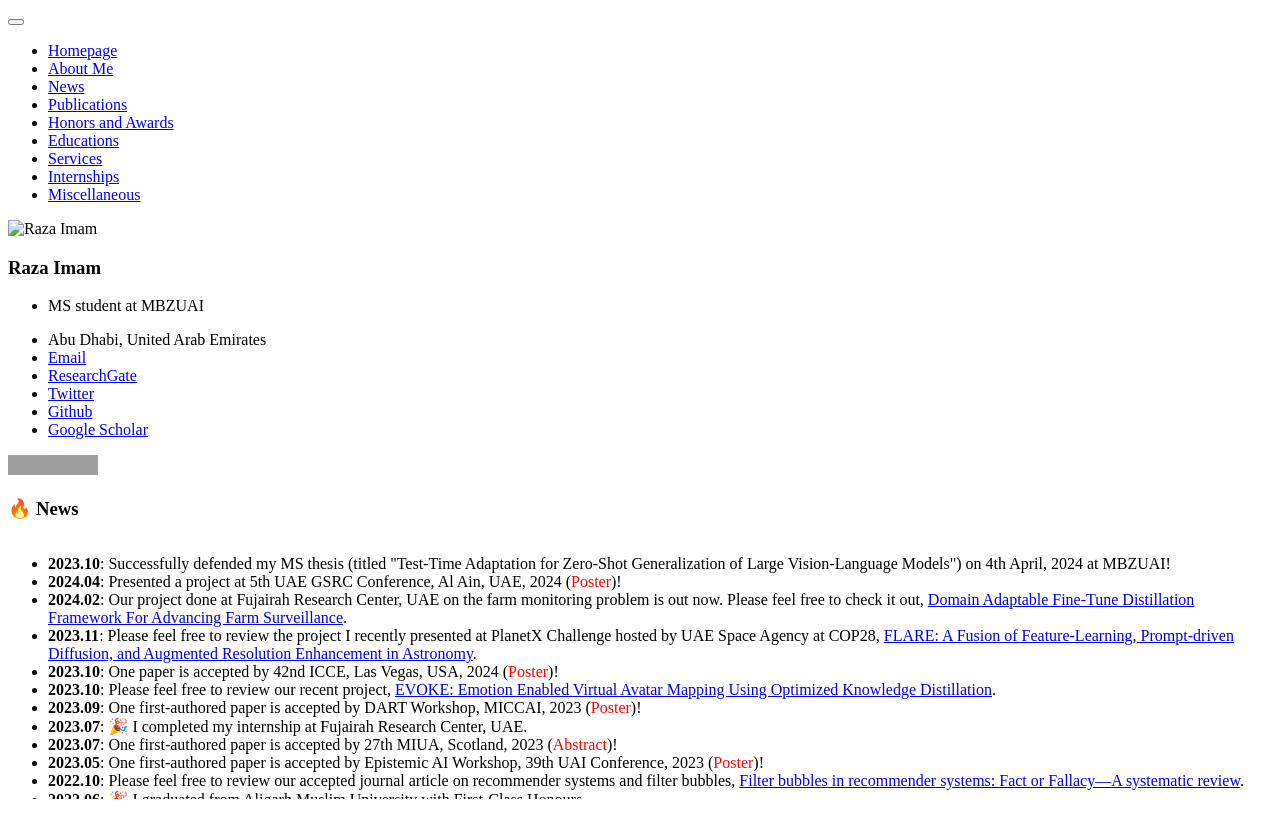
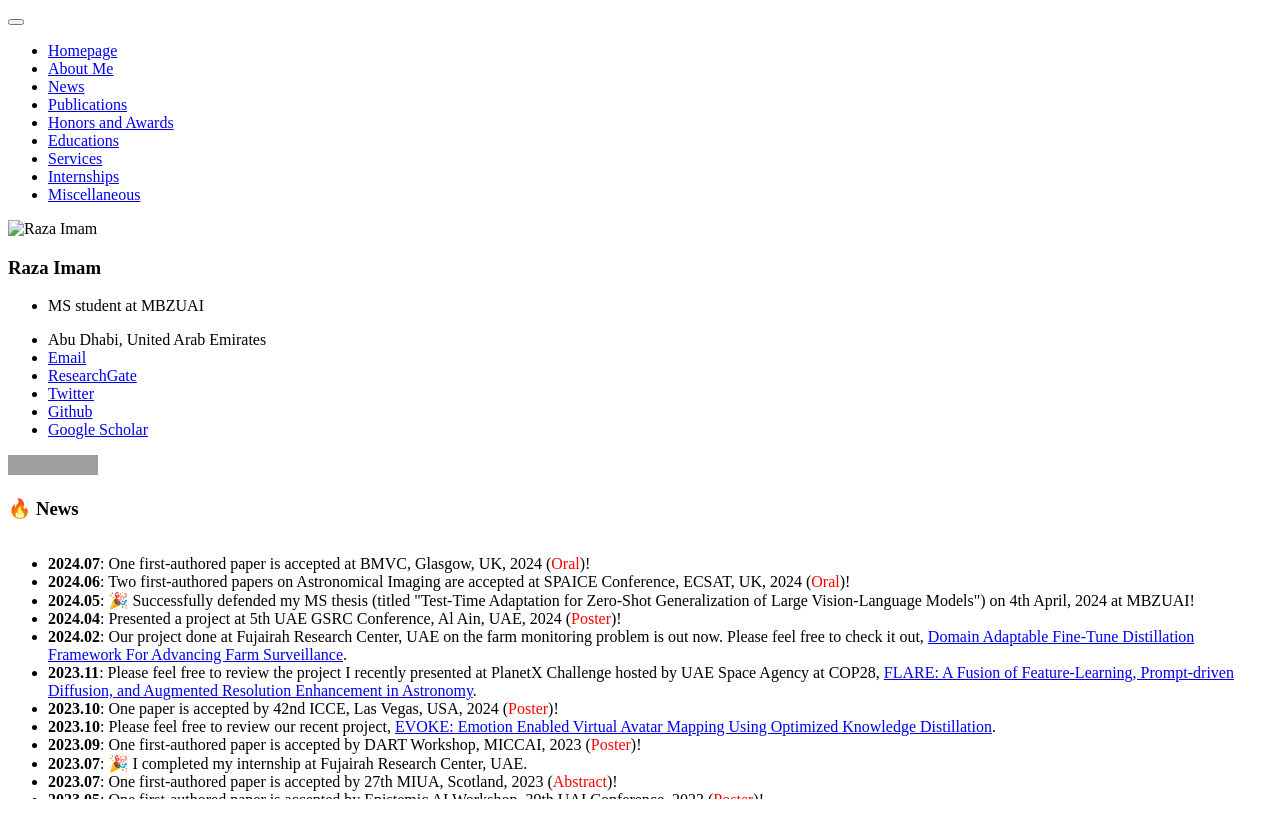
Before and after one commit to Razaimam45/razaimam45.github.io, a Jekyll site: the page built from _pages/includes/news.md, in a window 1280 px wide. Shown: the top 838 px of the page. Built offline with Jekyll 4.4.1, drawn with Linux system fonts in a browser that asks for light colours; our own code applies the rules of GitHub Pages for plain Markdown files; grey boxes are pictures that could not be loaded.

Commit message:
July Update

```diff
--- a/_pages/includes/news.md
+++ b/_pages/includes/news.md
@@ -10,7 +10,9 @@
 <div class="scrollable">
   <ul>
     <!-- New stuff to add here  -->
-    <li><strong>2023.10</strong>: Successfully defended my MS thesis (titled "Test-Time Adaptation for Zero-Shot Generalization of Large Vision-Language Models") on 4th April, 2024 at MBZUAI!</li>
+    <li><strong>2024.07</strong>: One first-authored paper is accepted at BMVC, Glasgow, UK, 2024 (<font color="red">Oral</font>)!</li>
+    <li><strong>2024.06</strong>: Two first-authored papers on Astronomical Imaging are accepted at  SPAICE Conference, ECSAT, UK, 2024 (<font color="red">Oral</font>)!</li>
+    <li><strong>2024.05</strong>: 🎉 Successfully defended my MS thesis (titled "Test-Time Adaptation for Zero-Shot Generalization of Large Vision-Language Models") on 4th April, 2024 at MBZUAI!</li>
     <li><strong>2024.04</strong>: Presented a project at 5th UAE GSRC Conference, Al Ain, UAE, 2024 (<font color="red">Poster</font>)!</li>
     <li><strong>2024.02</strong>: Our project done at Fujairah Research Center, UAE on the farm monitoring problem is out now. Please feel free to check it out, <a href="https://arxiv.org/abs/2402.07059">Domain Adaptable Fine-Tune Distillation Framework For Advancing Farm Surveillance</a>.</li>
     <li><strong>2023.11</strong>: Please feel free to review the project I recently presented at PlanetX Challenge hosted by UAE Space Agency at COP28, <a href="https://arxiv.org/">FLARE: A Fusion of Feature-Learning, Prompt-driven Diffusion, and Augmented Resolution Enhancement in Astronomy</a>.</li>
```
